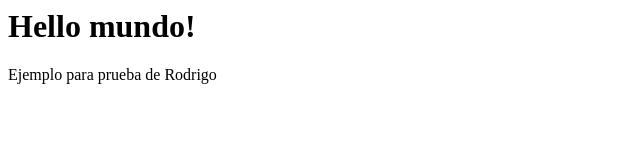
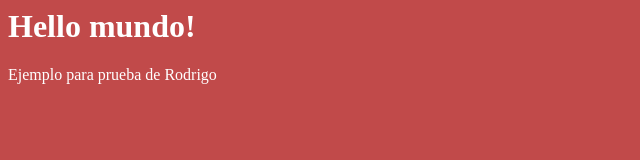
Before and after one commit to rvelazquillo/rvelazquillo.github.io, a plain HTML site: page index.html in a window 1280 px wide. Shown: the whole page, without its empty margins (0-640 px from the left). Drawn offline with Linux system fonts and the light colour scheme.

Commit message:
Cambio de colores en el main

```diff
--- a/index.html
+++ b/index.html
@@ -2,7 +2,7 @@
     <head>
       <title>Mi primer WEB</title>
     </head>
-    <body>
+    <body style="background: rgb(193, 74, 74); color: rgb(255, 255, 255)">
       <div id="una capa">
         <h1>Hello mundo!</h1>
         <p>Ejemplo para prueba de Rodrigo</p>
```
